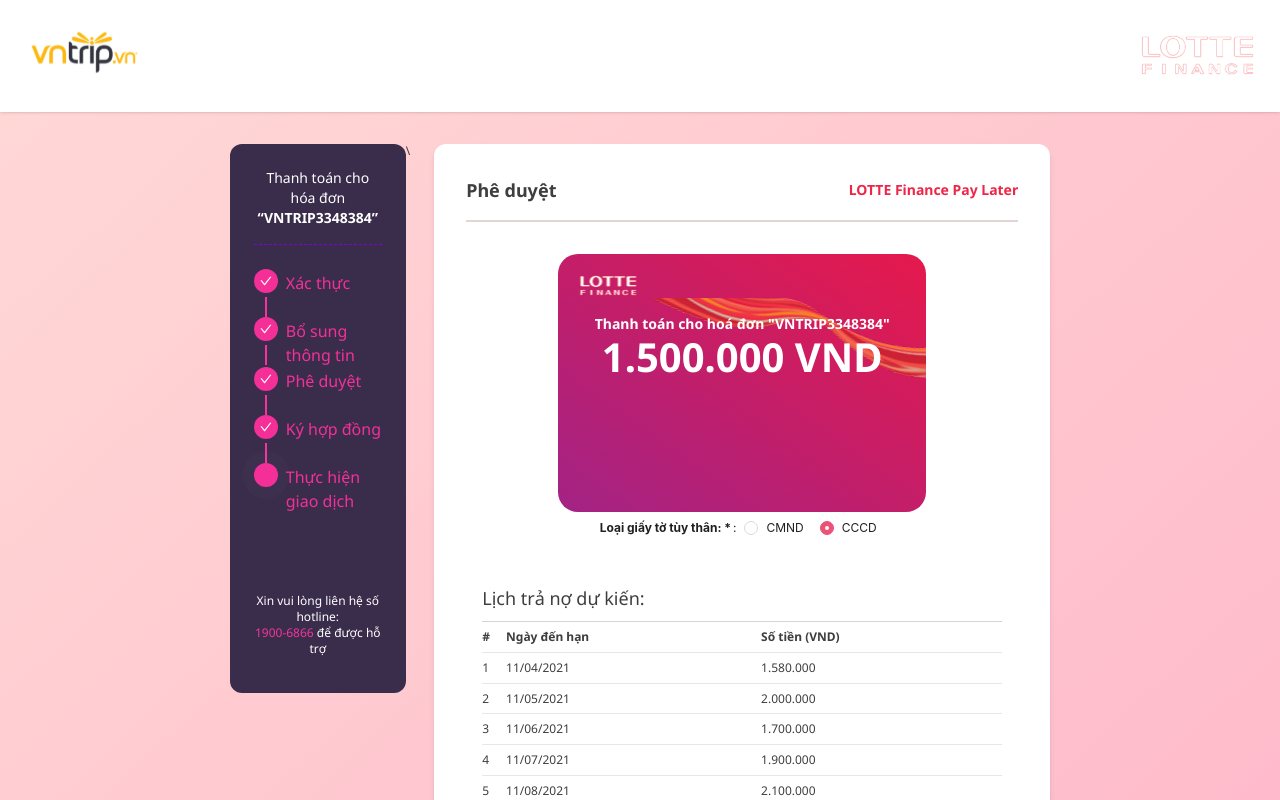
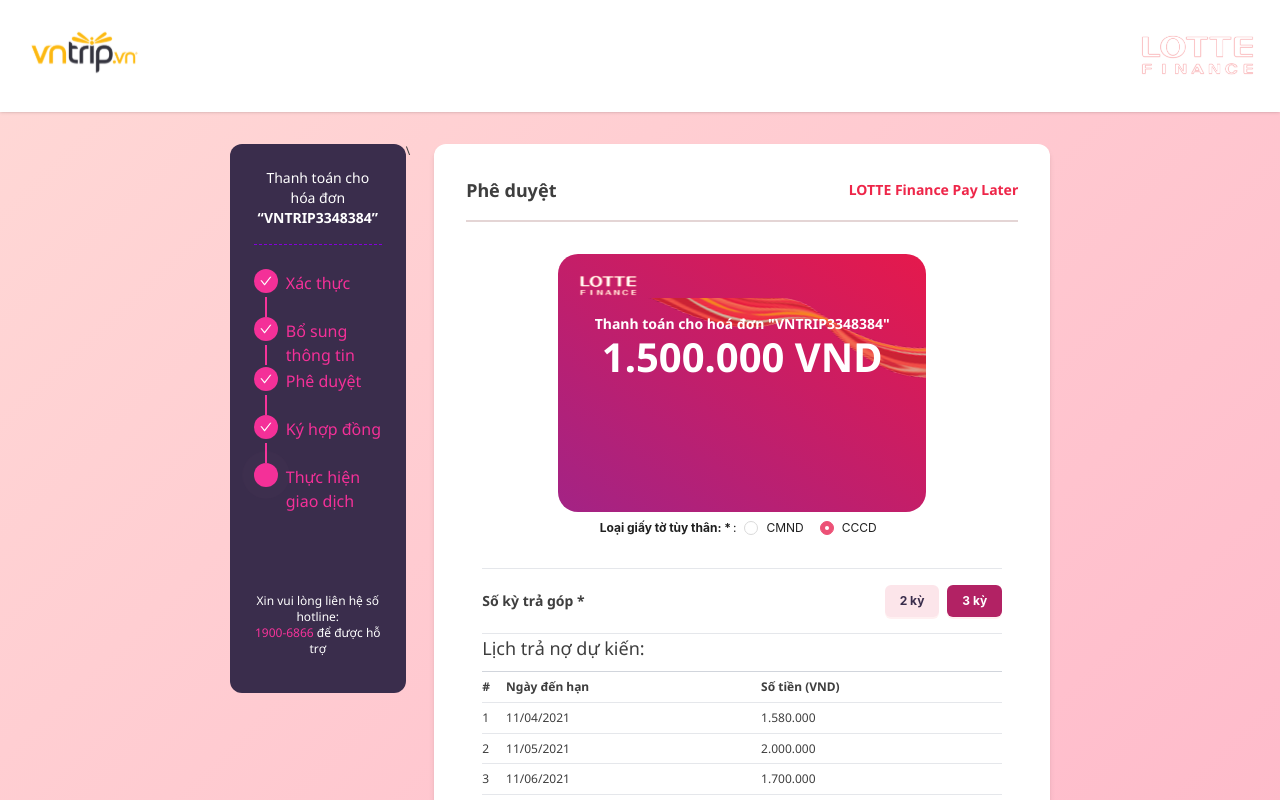
Before and after one commit to tieptv/ant-react-js-template, a React (Vite) app: page /onboarding/transaction in a window 1280 px wide. Shown: the top 800 px of the page. Built offline with nearby package versions, Linux system fonts and the light colour scheme.

Commit message:
update transaction UI

```diff
--- a/src/components/base/CustomButton.jsx
+++ b/src/components/base/CustomButton.jsx
@@ -5,15 +5,28 @@
   default: "default",
   back: "back",
   next: "next",
+  active: "active",
+  inactive: "inactive",
+  disabled: "disabled",
 };
 
 const CustomButton = ({ title, type, onClick, className }) => {
+  let statusStyle = "";
+  if (type === "active") {
+    statusStyle = "!bg-secondary-500 !text-white";
+  } else if (type === "inactive") {
+    statusStyle = "!text-[#3A2D4C] !bg-secondary-100";
+  } else if (type === "back") {
+    statusStyle = "!bg-[#F3DDE7] !text-[#6A124D]";
+  } else if (type === "next") {
+    statusStyle = "!bg-gradient-to-b !from-[#E5194C] !to-[#A32385] !text-white";
+  }
   if (type === BUTTON_TYPE.back) {
     return (
       <Button
         onClick={onClick}
         type="default"
-        className={`!bg-[#F3DDE7] !text-[#6A124D] !font-bold !border-none px-6 py-2 rounded-md hover:opacity-90 ${className}`}
+        className={` !font-bold !border-none px-6 py-2 rounded-md hover:opacity-90 ${statusStyle} ${className}`}
       >
         {title}
       </Button>
@@ -23,7 +36,7 @@
     <Button
       onClick={onClick}
       type="primary"
-      className={`!bg-gradient-to-b !from-[#E5194C] !to-[#A32385] !text-white !border-none !font-bold px-6 py-2 rounded-md hover:opacity-90 h-[46px] ${className}`}
+      className={`!border-none !font-bold px-6 py-2 rounded-md hover:opacity-90 h-[46px] ${statusStyle} ${className}`}
     >
       {title}
       {type === BUTTON_TYPE.next && <RightOutlined className="ml-2" />}
--- a/src/components/onboarding/TableTransaction.jsx
+++ b/src/components/onboarding/TableTransaction.jsx
@@ -25,7 +25,7 @@
   };
 
   return (
-    <div className="p-4 max-w-3xl mx-auto ">
+    <div className="px-4 max-w-3xl mx-auto ">
       <h2 className="font-semibold text-lg mb-4">Lịch trả nợ dự kiến:</h2>
 
       {/* Desktop Table */}
--- a/src/index.css
+++ b/src/index.css
@@ -8,7 +8,9 @@
   --color-primary-700: #A32385;
   --color-primary-600: #A26B84;
   --color-secondary-400: #EE2649;
+  --color-secondary-100: #FCE5EA;
   --color-secondary: #EC5176;
+  --color-secondary-500: #B22264;
   --color-secondary-600: #B592A5;
   --color-secondary-700: #E5194C;
   --color-text-default: #343434
--- a/src/pages/Onboard/Transaction.jsx
+++ b/src/pages/Onboard/Transaction.jsx
@@ -1,12 +1,14 @@
 import PageHeader from "@/components/onboarding/PageHeader";
-import CustomButton from "@/components/base/CustomButton";
+import CustomButton, { BUTTON_TYPE } from "@/components/base/CustomButton";
 import { LfvnCard } from "./Approval/Approval";
-import { Checkbox, Form, Radio } from "antd";
+import { Checkbox, Form } from "antd";
 import CustomRadioGroup from "@/components/base/CustomRadioGroup";
 import TableTransaction from "@/components/onboarding/TableTransaction";
 import { Link } from "react-router-dom";
+import { useState } from "react";
 
 export default function Transaction() {
+  const [isActive, setActive] = useState(false);
   return (
     <div className="bg-white flex-1 flex-col rounded-xl p-8 shadow-md">
       <PageHeader label="Phê duyệt" />
@@ -39,6 +41,28 @@
           </Form.Item>
         </Form>
         <div className="w-full">
+          <div className="px-4 max-w-3xl mx-auto ">
+            <div className="py-4 w-full flex flex-row items-center justify-between border-t border-b border-gray-200">
+              <span className="text-text-200 font-bold text-sm">
+                Số kỳ trả góp *
+              </span>
+              <div className="flex flex-row">
+                <CustomButton
+                  shape="round"
+                  type={isActive ? BUTTON_TYPE.active : BUTTON_TYPE.inactive}
+                  onClick={() => setActive(!isActive)}
+                  title={"2 kỳ"}
+                />
+                <div className="w-2" />
+                <CustomButton
+                  shape="round"
+                  type={!isActive ? BUTTON_TYPE.active : BUTTON_TYPE.inactive}
+                  title={"3 kỳ"}
+                  onClick={() => setActive(!isActive)}
+                />
+              </div>
+            </div>
+          </div>
           <TableTransaction
             tableLabel={["#", "Ngày đến hạn", "Số tiền(VND)"]}
           />
```
